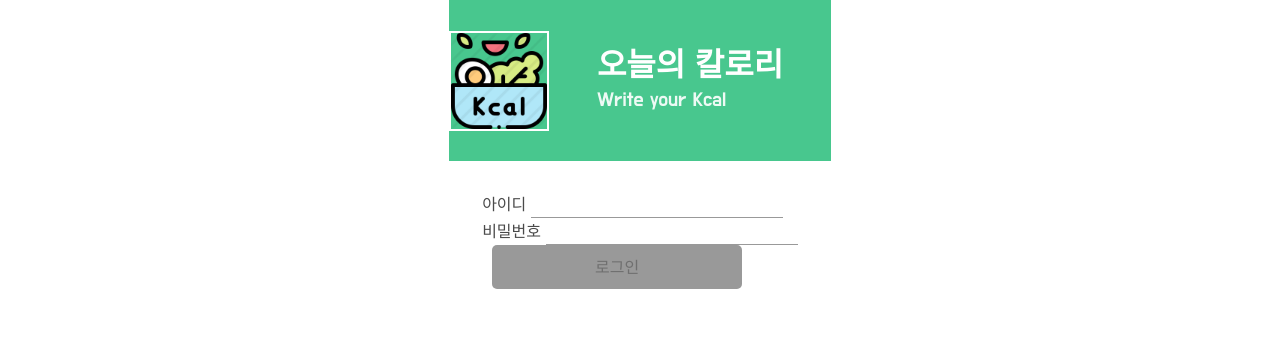
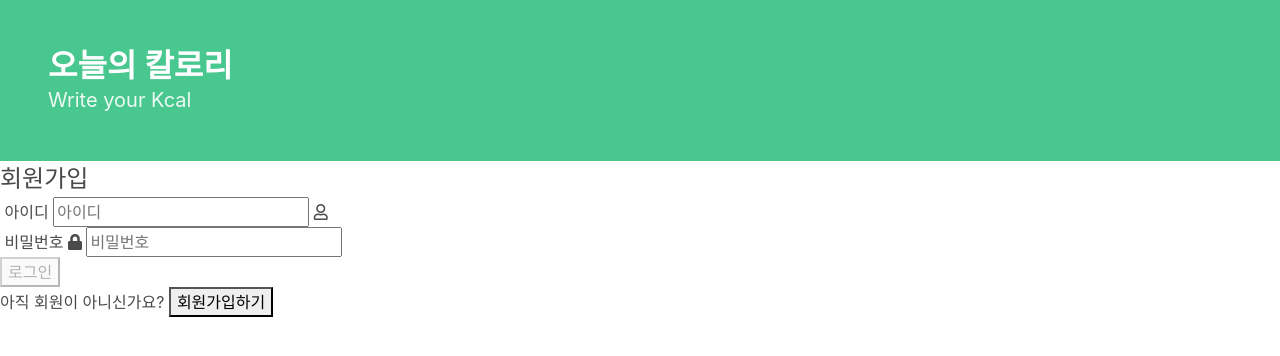
Before and after one commit to zzangoobrother/sparta_kcal_1, a Python web app: template templates/login.html in a window 1280 px wide. Shown: the top 356 px of the page. Run offline with Jinja, Linux system fonts and the light colour scheme; the template is opened without the code that fills it, so the values that code supplies are empty; some libraries are stand-ins or nearby versions.

Commit message:
login page2

```diff
--- a/templates/login.html
+++ b/templates/login.html
@@ -17,92 +17,27 @@
     <link rel="preconnect" href="https://fonts.gstatic.com" crossorigin>
     <link href="https://fonts.googleapis.com/css2?family=Do+Hyeon&display=swap" rel="stylesheet">
 
+    <!--fontawesome-->
+    <link rel="stylesheet" href="https://use.fontawesome.com/releases/v5.15.4/css/all.css" integrity="sha384-DyZ88mC6Up2uqS4h/KRgHuoeGwBcD4Ng9SiP4dIRy0EXTlnuz47vAwmeGwVChigm" crossorigin="anonymous">
+
      <!--벌마 -->
     <link rel="stylesheet" href="https://cdn.jsdelivr.net/npm/bulma@0.9.1/css/bulma.min.css">
 
+    <!--css-->
+    <link rel="stylesheet" href="../static/login.css" />
+
+
     <title>오늘의 칼로리 | Login</title>
 
-    <style>
-        *,
-        *::before,
-        *::after {
-            box-sizing: border-box;
-        }
 
-         * {
-            font-family: 'Do Hyeon', sans-serif;
-        }
-
-         body {
-             display: flex;
-             flex-direction: column;
-         }
-
-         .hero {
-             display: flex;
-             flex-direction: row;
-             align-items: center;
-             /*padding: 0 100%;*/
-             /*flex-wrap: nowrap;*/
-             margin-bottom: 30px;
-         }
-         .logo-background {
-             background-image: url("../static/kcal.png");
-             background-size: cover;
-             width: 100px;
-             height: 100px;
-             /*margin-left: 100%;*/
-             border: 2px solid;
-         }
-
-        legend,
-        label {
-            position: absolute;
-            width: 1px;
-            height: 1px;
-            overflow: hidden;
-            margin: -1px;
-            clip-path: polygon(0 0, 0 0, 0 0);
-        }
-
-        body {
-            display: flex;
-            justify-content: center;
-            align-items: center;
-        }
-
-        fieldset {
-            border: 0;
-        }
-
-        input {
-            border: 0;
-            border-bottom: 1px solid #999;
-        }
-
-        button {
-            margin: 0 10px;
-            width: 250px;
-            padding: 10px;
-            background-color: yellowgreen;
-            border: 0;
-            border-radius: 5px;
-            cursor: pointer;
-        }
-
-        button:disabled {
-            background-color: #999;
-        }
-
-    </style>
 
 </head>
 <body>
 
     <section class="hero is-success">
+        <div class="hero-body">
             <div class="logo-background">
             </div>
-        <div class="hero-body">
             <p class="title">
                 오늘의 칼로리
             </p>
@@ -112,26 +47,35 @@
         </div>
     </section>
 
-<!--    <h1>오늘의 칼로리</h1>-->
     <div class="login">
         <form>
             <fieldset>
                 <legend>회원가입</legend>
+                <div class="inner">
                     <div class="id-section">
                         <label for="id"></label>
                         <span>아이디</span>
-            <input id="id" type="text" class="id" />
+                        <input id="id" type="text" class="id" placeholder="아이디"/>
+                        <i class="far fa-user"></i>
                     </div>
                     <div class="pw-section">
                         <label for="pw"></label>
                         <span>비밀번호</span>
-            <input id="pw" type="password" class="pw" />
+                        <i class="fas fa-lock"></i>
+                        <input id="pw" type="password" class="pw" placeholder="비밀번호"/>
                     </div>
-          <p class="pw-check"></p>
+                    <div class="btn-section">
                         <button type="submit" disabled>로그인</button>
+                    </div>
+                </div>
             </fieldset>
         </form>
     </div>
 
+    <div class="join">
+        <span>아직 회원이 아니신가요?</span>
+        <button>회원가입하기</button>
+    </div>
+
 </body>
 </html>
```
Also changed, not shown: static/login.css (added). Lines whose indentation alone changed are shown as unchanged.
